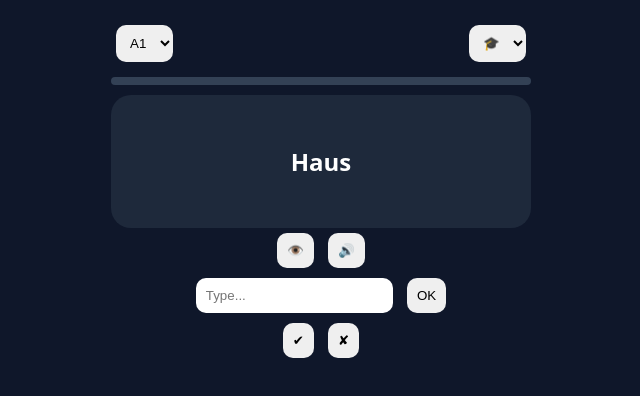
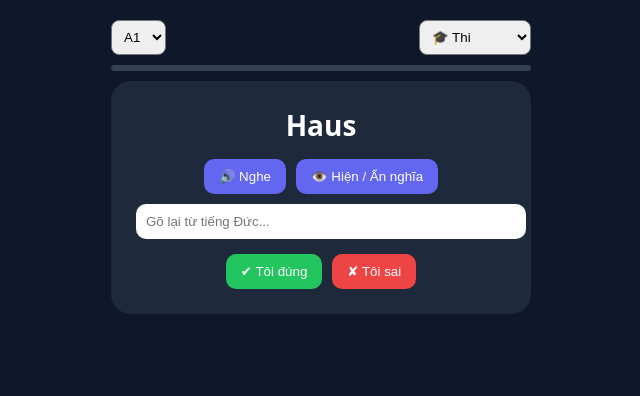
Before and after one commit to invincible2112/Flashcard, a plain HTML site: page index.html in a window 1280 px wide. Shown: the whole page, without its empty margins (319-959 px from the left). Drawn offline with Linux system fonts and the light colour scheme.

Commit message:
Add files via upload

```diff
--- a/index.html
+++ b/index.html
@@ -3,50 +3,149 @@
 <head>
 <meta charset="UTF-8">
 <meta name="viewport" content="width=device-width, initial-scale=1.0">
-<title>Deutsch Pro v2</title>
+<title>Deutsch Learning App</title>
+
 <style>
-body{font-family:system-ui;background:#0f172a;color:#fff;margin:0}
-.container{max-width:420px;margin:auto;padding:20px}
-.card{background:#1e293b;padding:30px;border-radius:20px;text-align:center}
-.top{display:flex;justify-content:space-between;margin-bottom:10px}
-button,select,input{padding:10px;border-radius:10px;border:none;margin:5px}
-.progress{height:8px;background:#334155;border-radius:10px;overflow:hidden;margin:10px 0}
-.bar{height:100%;background:#22c55e;width:0%}
+body{
+  margin:0;
+  font-family:system-ui;
+  background:#0f172a;
+  color:#fff;
+}
+
+.container{
+  max-width:420px;
+  margin:auto;
+  padding:20px;
+}
+
+.header{
+  display:flex;
+  justify-content:space-between;
+  margin-bottom:10px;
+}
+
+select{
+  padding:8px;
+  border-radius:8px;
+}
+
+.card{
+  background:#1e293b;
+  border-radius:20px;
+  padding:25px;
+  text-align:center;
+  margin-top:10px;
+}
+
+.word{
+  font-size:28px;
+  font-weight:bold;
+}
+
+.meaning{
+  margin-top:10px;
+  font-size:18px;
+  color:#94a3b8;
+}
+
+.example{
+  margin-top:10px;
+  font-size:15px;
+  color:#cbd5f5;
+}
+
+.grammar{
+  margin-top:10px;
+  font-size:14px;
+  color:#fbbf24;
+}
+
+.actions{
+  margin-top:15px;
+  display:flex;
+  justify-content:center;
+  gap:10px;
+}
+
+button{
+  padding:10px 15px;
+  border:none;
+  border-radius:10px;
+  cursor:pointer;
+}
+
+.primary{background:#6366f1;color:#fff;}
+.success{background:#22c55e;color:#fff;}
+.danger{background:#ef4444;color:#fff;}
+
+input{
+  width:100%;
+  padding:10px;
+  margin-top:10px;
+  border-radius:10px;
+  border:none;
+}
+
+.progress{
+  height:6px;
+  background:#334155;
+  border-radius:10px;
+  margin-top:10px;
+}
+
+.bar{
+  height:100%;
+  background:#22c55e;
+  width:0%;
+}
+
+.section-title{
+  font-size:13px;
+  color:#94a3b8;
+  margin-top:15px;
+}
 </style>
+
 </head>
+
 <body>
 
 <div class="container">
 
-<div class="top">
+<div class="header">
 <select id="level"></select>
+
 <select id="mode">
-<option value="exam">🎓</option>
-<option value="talk">💬</option>
+<option value="exam">🎓 Thi</option>
+<option value="talk">💬 Giao tiếp</option>
 </select>
 </div>
 
 <div class="progress"><div class="bar" id="bar"></div></div>
 
 <div class="card">
-<h2 id="word"></h2>
-<p id="meaning" style="display:none"></p>
-<p id="example" style="display:none;color:#94a3b8"></p>
+
+<div class="word" id="word"></div>
+
+<div class="meaning" id="meaning"></div>
+
+<div class="example" id="example"></div>
+
+<div class="grammar" id="grammar"></div>
+
+<div class="actions">
+<button class="primary" onclick="speak()">🔊 Nghe</button>
+<button class="primary" onclick="toggleMeaning()">👁️ Hiện / Ẩn nghĩa</button>
 </div>
 
-<div style="text-align:center">
-<button onclick="flip()">👁️</button>
-<button onclick="speak()">🔊</button>
+<input id="input" placeholder="Gõ lại từ tiếng Đức..." />
+
+<div class="actions">
+<button class="success" onclick="answer(true)">✔ Tôi đúng</button>
+<button class="danger" onclick="answer(false)">✘ Tôi sai</button>
 </div>
 
-<div style="text-align:center">
-<input id="input" placeholder="Type..." />
-<button onclick="check()">OK</button>
-</div>
-
-<div style="text-align:center">
-<button onclick="answer(true)">✔</button>
-<button onclick="answer(false)">✘</button>
 </div>
 
 </div>
@@ -56,26 +155,21 @@ button,select,input{padding:10px;border-radius:10px;border:none;margin:5px}
 const DATA = {
 A1:{
 exam:[
-{w:"Haus",m:"nhà",ex:"Das Haus ist groß."},
-{w:"gehen",m:"đi",ex:"Ich gehe nach Hause."},
-{w:"essen",m:"ăn",ex:"Ich esse Brot."},
-{w:"trinken",m:"uống",ex:"Ich trinke Wasser."}
+{w:"Haus",m:"nhà",ex:"Das Haus ist groß.",g:"das + Nomen"},
+{w:"gehen",m:"đi",ex:"Ich gehe nach Hause.",g:"Verb: gehen"}
 ],
 talk:[
-{w:"Hallo",m:"xin chào",ex:"Hallo! Wie geht's?"},
-{w:"Danke",m:"cảm ơn",ex:"Danke für deine Hilfe!"},
-{w:"Tschüss",m:"tạm biệt",ex:"Tschüss! Bis später."}
+{w:"Hallo",m:"xin chào",ex:"Hallo! Wie geht's?",g:"Chào hỏi"},
+{w:"Danke",m:"cảm ơn",ex:"Danke für deine Hilfe!",g:"Lịch sự"}
 ]
 },
 A2:{
 exam:[
-{w:"lernen",m:"học",ex:"Ich lerne Deutsch."},
-{w:"arbeiten",m:"làm việc",ex:"Ich arbeite viel."},
-{w:"reisen",m:"du lịch",ex:"Ich reise gern."}
+{w:"lernen",m:"học",ex:"Ich lerne Deutsch.",g:"Verb: lernen"},
+{w:"arbeiten",m:"làm việc",ex:"Ich arbeite viel.",g:"Verb: arbeiten"}
 ],
 talk:[
-{w:"Was machst du?",m:"Bạn làm gì?",ex:"Was machst du heute?"},
-{w:"Keine Ahnung",m:"không biết",ex:"Ich habe keine Ahnung."}
+{w:"Was machst du?",m:"Bạn làm gì?",ex:"Was machst du heute?",g:"Câu hỏi hiện tại"}
 ]
 }
 };
@@ -83,80 +177,70 @@ talk:[
 let level = localStorage.level || "A1";
 let mode = localStorage.mode || "exam";
 
-let progress = JSON.parse(localStorage.getItem("progress") || "{}");
-
-function key(){
-  return level + "_" + mode;
-}
-
-function getState(){
-  if(!progress[key()]) progress[key()] = {i:0,correct:0};
-  return progress[key()];
-}
+let index = 0;
+let correct = 0;
 
 function renderLevels(){
-  let sel=document.getElementById("level");
-  ["A1","A2"].forEach(l=>{
-    let opt=document.createElement("option");
-    opt.value=l;
-    opt.text=l;
-    if(l===level) opt.selected=true;
-    sel.appendChild(opt);
-  });
+let sel=document.getElementById("level");
+["A1","A2"].forEach(l=>{
+let o=document.createElement("option");
+o.value=l;
+o.text=l;
+if(l===level) o.selected=true;
+sel.appendChild(o);
+});
 }
 
 function render(){
-  let state=getState();
-  let list=DATA[level][mode];
-  let c=list[state.i];
+let card = DATA[level][mode][index];
 
-  word.innerText=c.w;
-  meaning.innerText=c.m;
-  example.innerText=c.ex;
+word.innerText = card.w;
+meaning.innerText = card.m;
+example.innerText = "Ví dụ: " + card.ex;
+grammar.innerText = "Ngữ pháp: " + card.g;
 
-  bar.style.width=(state.correct/list.length)*100+"%";
+meaning.style.display="none";
+example.style.display="none";
+grammar.style.display="none";
 
-  localStorage.setItem("progress",JSON.stringify(progress));
+bar.style.width = (correct / DATA[level][mode].length) * 100 + "%";
 }
 
-function flip(){
-  meaning.style.display="block";
-  example.style.display="block";
+function toggleMeaning(){
+let visible = meaning.style.display === "block";
+
+meaning.style.display = visible ? "none" : "block";
+example.style.display = visible ? "none" : "block";
+grammar.style.display = visible ? "none" : "block";
 }
 
 function speak(){
-  let u=new SpeechSynthesisUtterance(word.innerText);
-  u.lang="de-DE";
-  speechSynthesis.speak(u);
-}
-
-function check(){
-  let val=input.value.toLowerCase();
-  if(val===word.innerText.toLowerCase()){
-    alert("✅");
-  }else{
-    alert("❌ "+word.innerText);
-  }
+let utter = new SpeechSynthesisUtterance(word.innerText);
+utter.lang = "de-DE";
+speechSynthesis.speak(utter);
 }
 
 function answer(ok){
-  let state=getState();
-  if(ok) state.correct++;
-  state.i = (state.i+1) % DATA[level][mode].length;
-  render();
+if(ok) correct++;
+
+index = (index + 1) % DATA[level][mode].length;
+
+render();
 }
 
 document.getElementById("level").onchange = e=>{
-  level=e.target.value;
-  localStorage.level=level;
-  location.reload();
-}
+level = e.target.value;
+localStorage.level = level;
+index = 0;
+render();
+};
 
 document.getElementById("mode").onchange = e=>{
-  mode=e.target.value;
-  localStorage.mode=mode;
-  location.reload();
-}
+mode = e.target.value;
+localStorage.mode = mode;
+index = 0;
+render();
+};
 
 renderLevels();
 render();
```
